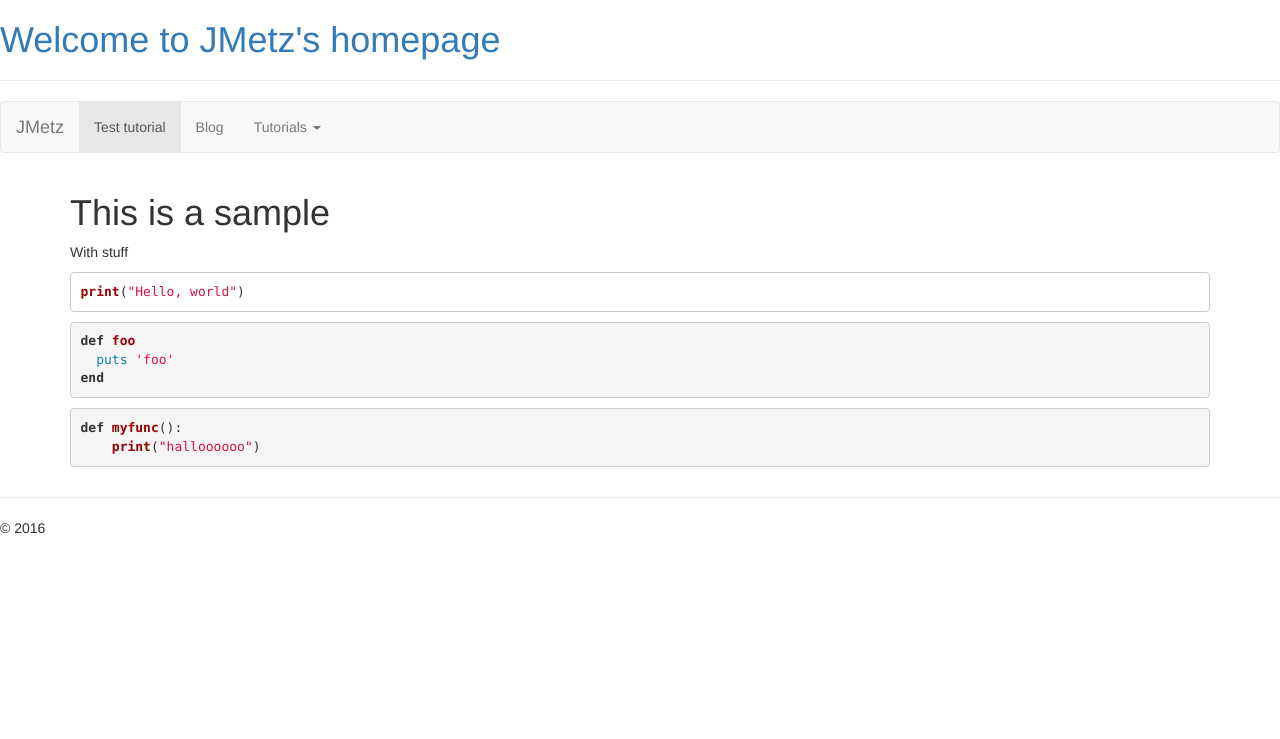
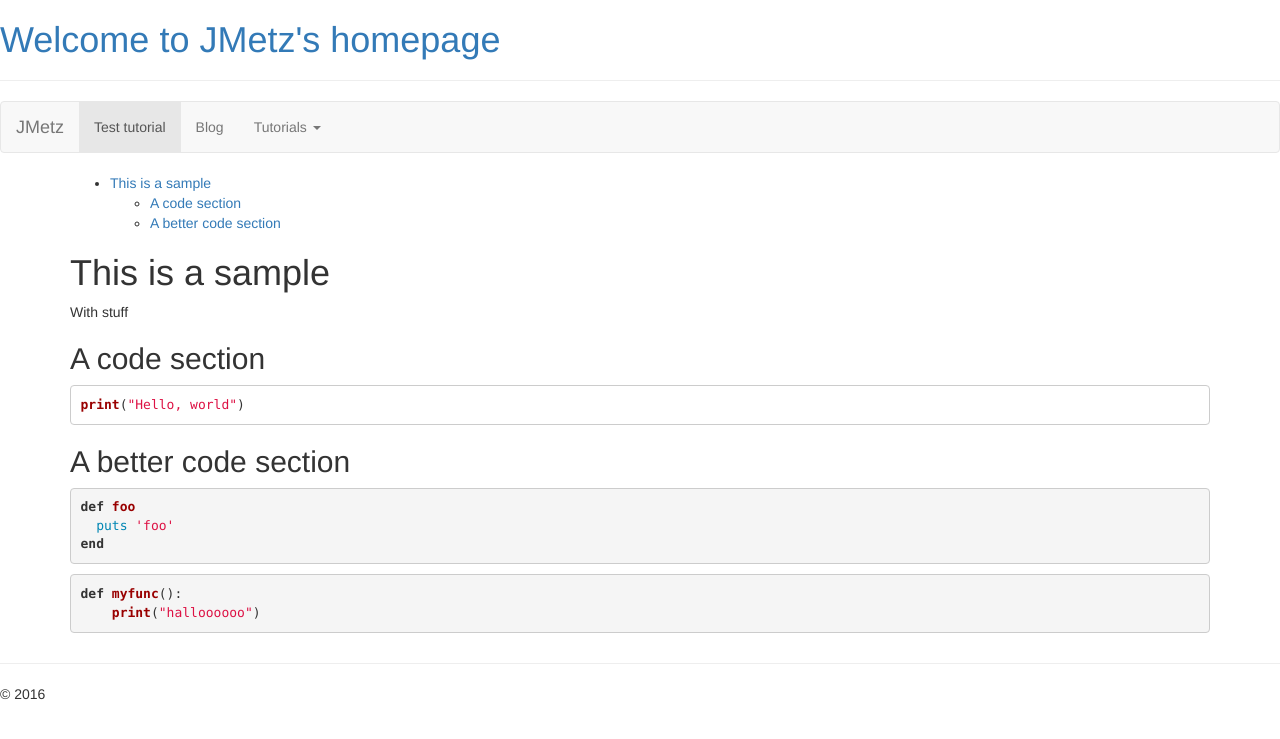
Before and after one commit to jmetz/jmetz.github.io, a Jekyll site: the page built from _posts/2016-01-17-demo_tutorial.md, in a window 1280 px wide. Shown: the top 739 px of the page. Built offline with Jekyll 4.4.1, drawn with Linux system fonts in a browser that asks for light colours.

Commit message:
Update 2016-01-17-demo_tutorial.md

````diff
--- a/_posts/2016-01-17-demo_tutorial.md
+++ b/_posts/2016-01-17-demo_tutorial.md
@@ -4,13 +4,20 @@ title: Test tutorial
 category: tutorial
 ---
 
+* TOC
+{:toc}
+
 # This is a sample
 
 With stuff
 
+## A code section
+
 ``` python
 print("Hello, world")
 ```
+
+## A better code section
 
 {% highlight ruby %}
 def foo
````
